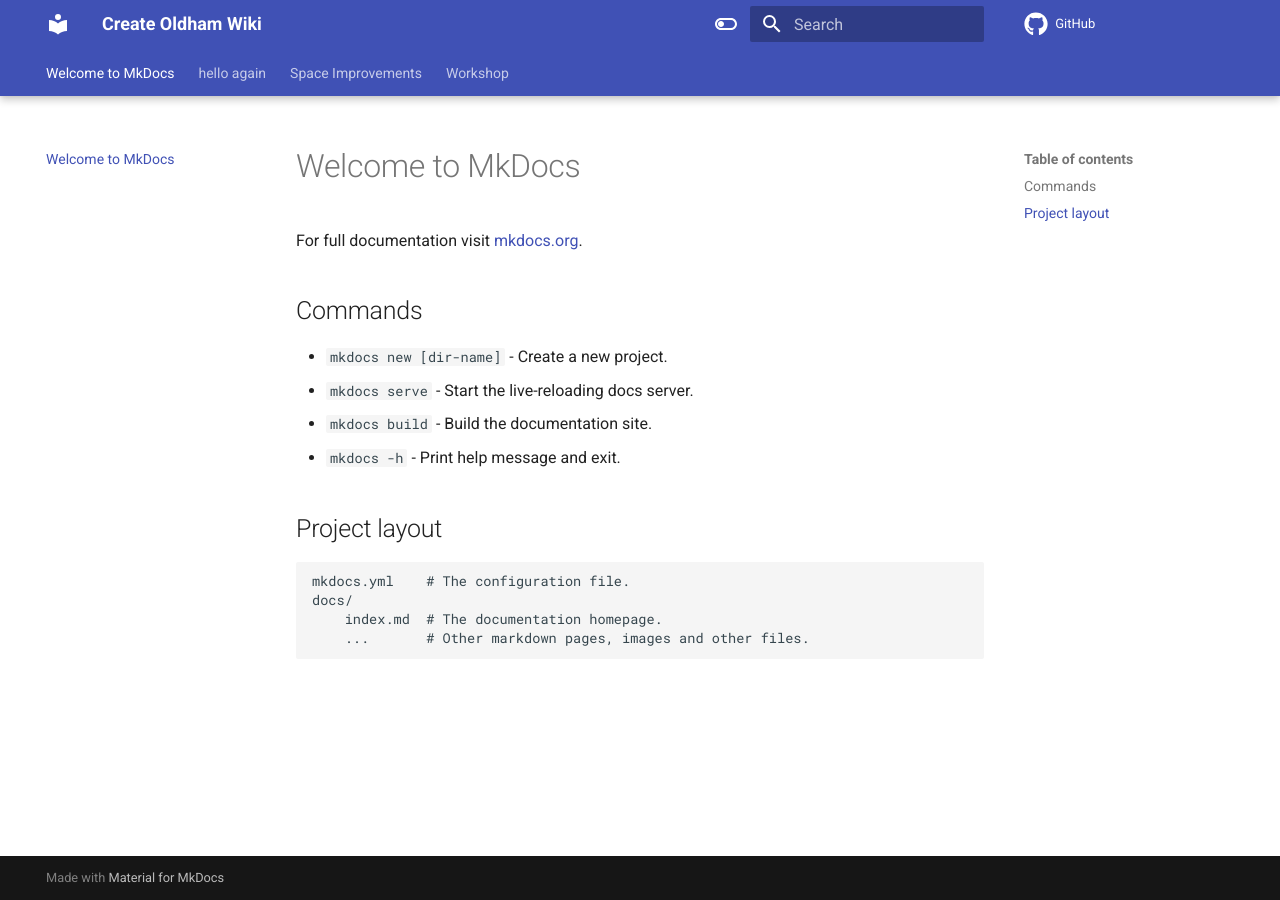
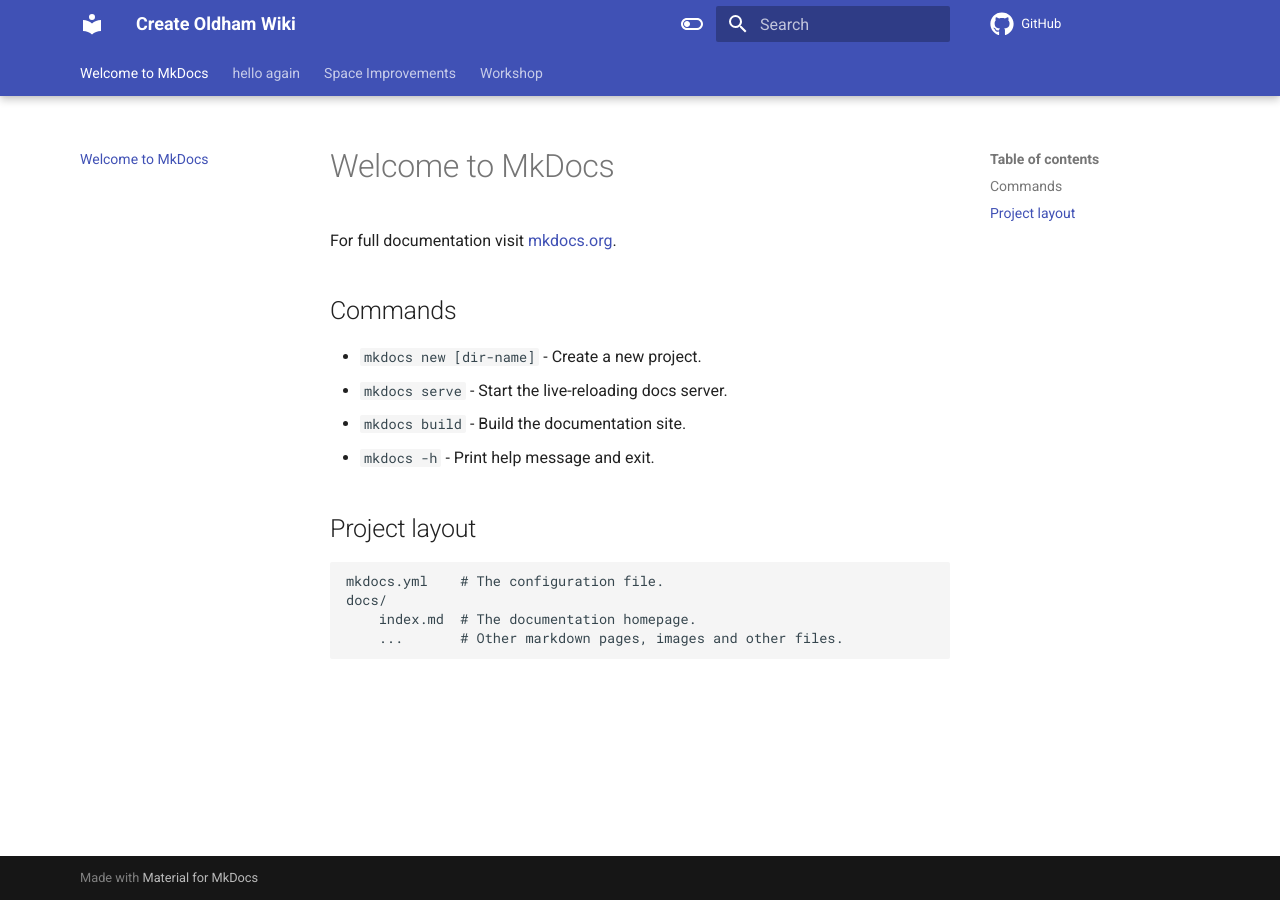
Before and after one commit to Create-Oldham/Documentation, an MkDocs documentation site: the page built from docs/index.md, in a window 1280 px wide. Built offline with MkDocs 1.6.1 and Material for MkDocs 9.7.7, drawn with Linux system fonts in a browser that asks for light colours; comment, search, counter and statistics services are not loaded.

Commit message:
Adds extensions needed for laser cutter pages

```diff
--- /dev/null
+++ b/docs/javascripts/tables.js
@@ -0,0 +1,6 @@
+document$.subscribe(function() {
+    var tables = document.querySelectorAll("article table")
+    tables.forEach(function(table) {
+      new Tablesort(table)
+    })
+  })
--- /dev/null
+++ b/docs/stylesheets/extra.css
@@ -0,0 +1,3 @@
+.md-grid {
+    max-width: 90vw;
+  }
--- a/mkdocs.yml
+++ b/mkdocs.yml
@@ -24,3 +24,12 @@ plugins:
   - git-revision-date-localized
 repo_url: https://github.com/Create-Oldham/Documentation
 edit_uri: edit/master/docs/
+extra_javascript:
+  - https://cdnjs.cloudflare.com/ajax/libs/tablesort/5.2.1/tablesort.min.js
+  - javascripts/tables.js
+markdown_extensions:
+  - pymdownx.emoji:
+      emoji_index: !!python/name:materialx.emoji.twemoji
+      emoji_generator: !!python/name:materialx.emoji.to_svg
+extra_css:
+  - stylesheets/extra.css
```
